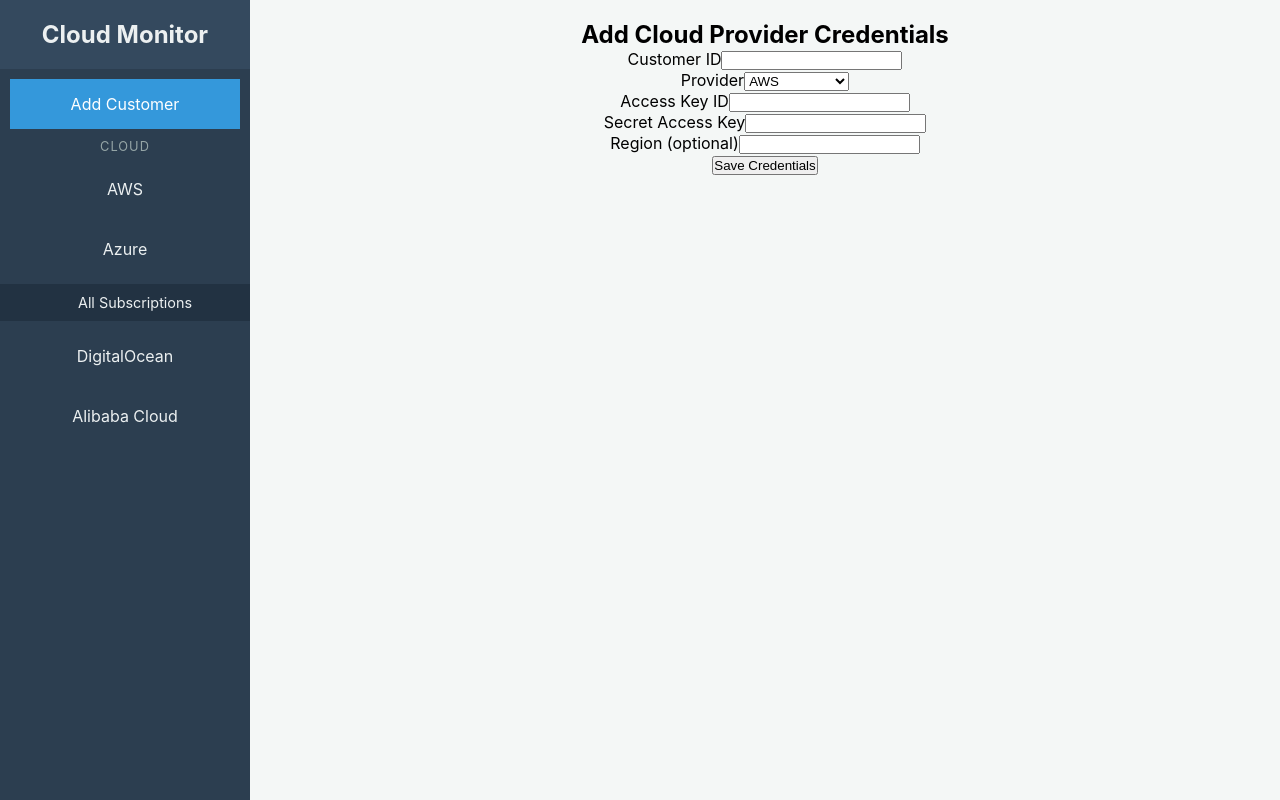
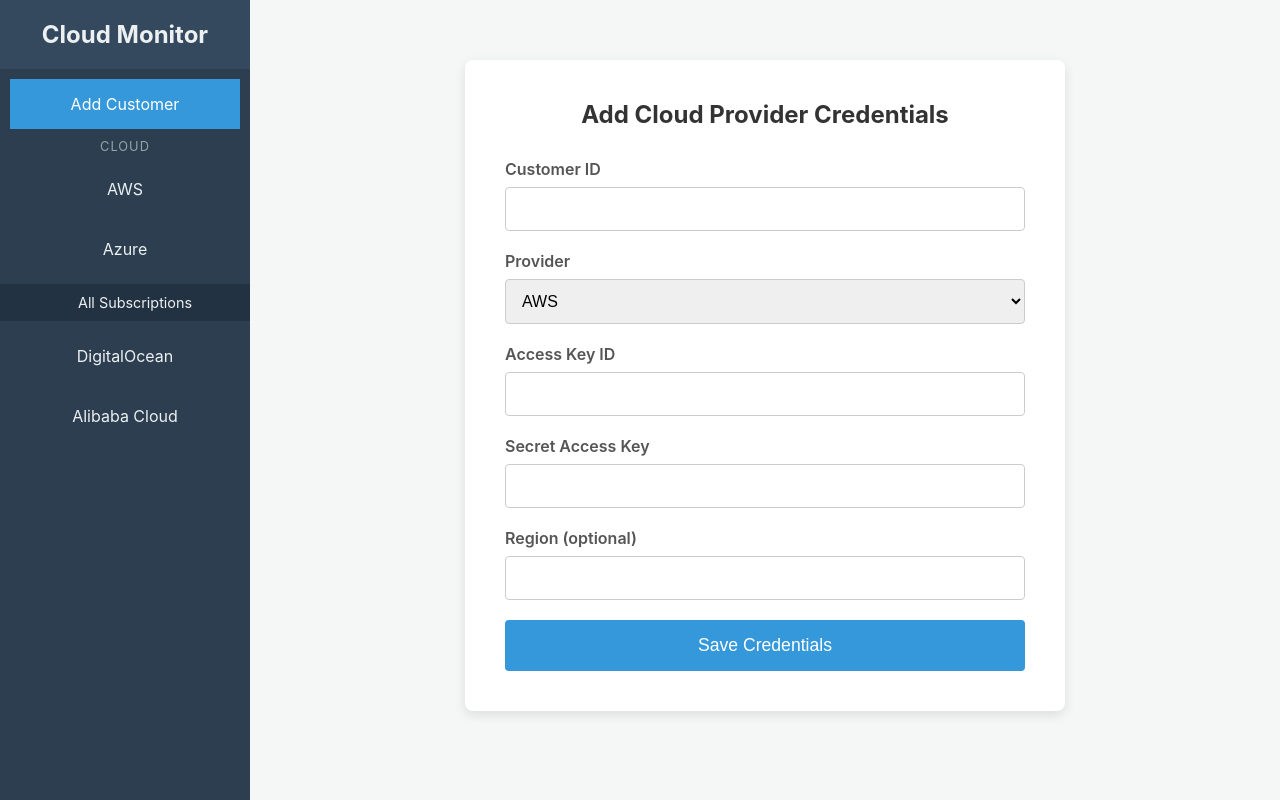
Before and after one commit to tekpro550/cloud-resource-monitor-frontend, a React (Create React App) app: page /add-customer in a window 1280 px wide. Built offline with nearby package versions, Linux system fonts and the light colour scheme.

Commit message:
feat: Implement customer-centric workflow and update form styling

```diff
--- a/src/App.js
+++ b/src/App.js
@@ -4,6 +4,7 @@ import Dashboard from './components/Dashboard';
 import CredentialForm from './components/CredentialForm';
 import Sidebar from './components/Sidebar';
 import SubscriptionDashboard from './components/SubscriptionDashboard';
+import ResourceDashboard from './components/ResourceDashboard';
 import './App.css';
 
 const App = () => {
@@ -16,6 +17,7 @@ const App = () => {
             <Route path="/" element={<Navigate to="/dashboard/aws" />} />
             <Route path="/add-customer" element={<CredentialForm />} />
             <Route path="/dashboard/:provider" element={<Dashboard />} />
+            <Route path="/dashboard/:provider/:customerId" element={<ResourceDashboard />} />
             <Route path="/dashboard/azure/subscriptions" element={<SubscriptionDashboard />} />
             <Route path="/dashboard" element={<Navigate to="/dashboard/aws" />} />
           </Routes>
--- /dev/null
+++ b/src/components/CredentialForm.css
@@ -0,0 +1,80 @@
+.credential-form-container {
+  display: flex;
+  justify-content: center;
+  align-items: flex-start;
+  padding: 40px;
+}
+
+.credential-form {
+  background: #fff;
+  padding: 40px;
+  border-radius: 8px;
+  box-shadow: 0 4px 12px rgba(0,0,0,0.1);
+  width: 100%;
+  max-width: 600px;
+}
+
+.credential-form h2 {
+  text-align: center;
+  margin-bottom: 30px;
+  color: #333;
+}
+
+.form-group {
+  margin-bottom: 20px;
+}
+
+.form-group label {
+  display: block;
+  margin-bottom: 8px;
+  font-weight: 600;
+  color: #555;
+  text-align: left;
+}
+
+.form-group input,
+.form-group select {
+  width: 100%;
+  padding: 12px;
+  border: 1px solid #ccc;
+  border-radius: 4px;
+  font-size: 1em;
+}
+
+.credential-form button {
+  width: 100%;
+  padding: 15px;
+  border: none;
+  background-color: #3498db;
+  color: white;
+  border-radius: 4px;
+  font-size: 1.1em;
+  cursor: pointer;
+  transition: background-color 0.3s;
+}
+
+.credential-form button:hover {
+  background-color: #2980b9;
+}
+
+.credential-form button:disabled {
+  background-color: #a9a9a9;
+  cursor: not-allowed;
+}
+
+.form-status {
+  margin-top: 20px;
+  padding: 15px;
+  border-radius: 4px;
+  text-align: center;
+}
+
+.form-status.success {
+  background-color: #e6f4ea;
+  color: #137333;
+}
+
+.form-status.error {
+  background-color: #fce8e6;
+  color: #c5221f;
+}
--- a/src/components/CredentialForm.js
+++ b/src/components/CredentialForm.js
@@ -1,4 +1,5 @@
 import React, { useState } from 'react';
+import './CredentialForm.css';
 
 const providerFields = {
   aws: [
@@ -76,6 +77,7 @@ const CredentialForm = () => {
   };
 
   return (
+    <div className="credential-form-container">
       <form className="credential-form" onSubmit={handleSubmit}>
         <h2>Add Cloud Provider Credentials</h2>
         <div className="form-group">
@@ -119,6 +121,7 @@ const CredentialForm = () => {
           <div className={`form-status ${status.type}`}>{status.message}</div>
         )}
       </form>
+    </div>
   );
 };
 
--- /dev/null
+++ b/src/components/CustomerList.css
@@ -0,0 +1,42 @@
+.customer-list-container {
+  background: #fff;
+  padding: 30px;
+  border-radius: 8px;
+  box-shadow: 0 4px 12px rgba(0,0,0,0.1);
+}
+
+.customer-list-container h2 {
+  text-align: center;
+  margin-bottom: 25px;
+}
+
+.customer-list {
+  list-style-type: none;
+  padding: 0;
+}
+
+.customer-list-item a {
+  display: block;
+  padding: 20px;
+  margin-bottom: 10px;
+  background-color: #f8f9fa;
+  border: 1px solid #e0e0e0;
+  border-radius: 4px;
+  text-decoration: none;
+  color: #333;
+  font-size: 1.1em;
+  transition: all 0.3s ease;
+}
+
+.customer-list-item a:hover {
+  background-color: #e9ecef;
+  border-left: 5px solid #3498db;
+  padding-left: 15px;
+}
+
+.no-customers {
+  text-align: center;
+  padding: 40px;
+  font-size: 1.2em;
+  color: #666;
+}
--- /dev/null
+++ b/src/components/CustomerList.js
@@ -0,0 +1,26 @@
+import React from 'react';
+import { Link } from 'react-router-dom';
+import './CustomerList.css';
+
+const CustomerList = ({ customers, provider }) => {
+  if (customers.length === 0) {
+    return <div className="no-customers">No customers found for this provider.</div>;
+  }
+
+  return (
+    <div className="customer-list-container">
+      <h2>Customers for {provider.toUpperCase()}</h2>
+      <ul className="customer-list">
+        {customers.map(customer => (
+          <li key={customer.id} className="customer-list-item">
+            <Link to={`/dashboard/${provider}/${customer.id}`}>
+              {customer.name}
+            </Link>
+          </li>
+        ))}
+      </ul>
+    </div>
+  );
+};
+
+export default CustomerList;
--- a/src/components/Dashboard.js
+++ b/src/components/Dashboard.js
@@ -1,99 +1,43 @@
-import React, { useState, useEffect, useMemo } from 'react';
+import React, { useState, useEffect } from 'react';
 import { useParams } from 'react-router-dom';
-import ServiceCard from './ServiceCard';
-import './Dashboard.css';
+import CustomerList from './CustomerList';
 
-const PROVIDERS = [
-  { key: 'aws', label: 'AWS', endpoint: 'https://cloud-resource-monitor-backend.azurewebsites.net/api/get_aws_resources?code=m_j4vEPIBnNtQVVQlGVqL7wtYNh_6jMNss0a3PM84FIoAzFuHbf9Ww==' },
-  { key: 'azure', label: 'Azure', endpoint: 'https://cloud-resource-monitor-backend.azurewebsites.net/api/get_azure_resources?code=m_j4vEPIBnNtQVVQlGVqL7wtYNh_6jMNss0a3PM84FIoAzFuHbf9Ww==' },
-  { key: 'digitalocean', label: 'DigitalOcean', endpoint: 'https://cloud-resource-monitor-backend.azurewebsites.net/api/get_digitalocean_resources?code=m_j4vEPIBnNtQVVQlGVqL7wtYNh_6jMNss0a3PM84FIoAzFuHbf9Ww==' },
-  { key: 'alibaba', label: 'Alibaba', endpoint: 'https://cloud-resource-monitor-backend.azurewebsites.net/api/get_alibaba_resources?code=m_j4vEPIBnNtQVVQlGVqL7wtYNh_6jMNss0a3PM84FIoAzFuHbf9Ww==' },
-];
-
-const customer_id = "test123"; // TODO: Replace with actual logic
+// Mock data - in a real app, this would come from an API
+const mockCustomers = {
+  aws: [
+    { id: 'customer-123', name: 'Global Tech Inc.' },
+    { id: 'customer-456', name: 'Innovate Solutions' },
+  ],
+  azure: [
+    { id: 'customer-123', name: 'Global Tech Inc.' },
+    { id: 'customer-789', name: 'Azure-First Company' },
+  ],
+  digitalocean: [
+    { id: 'customer-101', name: 'Startup Fast' },
+  ],
+  alibaba: [],
+};
 
 const Dashboard = () => {
-  const { provider: activeProvider } = useParams();
-  const [resources, setResources] = useState([]);
-  const [loading, setLoading] = useState(false);
-  const [error, setError] = useState(null);
+  const { provider } = useParams();
+  const [customers, setCustomers] = useState([]);
+  const [loading, setLoading] = useState(true);
 
   useEffect(() => {
-    const fetchResources = async () => {
-      setLoading(true);
-      setError(null);
-      setResources([]);
-      const provider = PROVIDERS.find(p => p.key === activeProvider);
-      if (!provider) {
-        setError(`Invalid provider: ${activeProvider}`);
-        setLoading(false);
-        return;
-      };
-      try {
-        const res = await fetch(`${provider.endpoint}&customer_id=${customer_id}`);
-        if (!res.ok) throw new Error(`Error: ${res.status}`);
-        const data = await res.json();
-        setResources(data.resources || []);
-      } catch (err) {
-        setError(err.message);
-      } finally {
-        setLoading(false);
-      }
-    };
-    fetchResources();
-  }, [activeProvider]);
-
-  const services = useMemo(() => {
-    const serviceMap = resources.reduce((acc, resource) => {
-      const serviceType = resource.type || 'Unknown Service';
-      if (!acc[serviceType]) {
-        acc[serviceType] = { name: serviceType, count: 0 };
-      }
-      acc[serviceType].count++;
-      return acc;
-    }, {});
-    return Object.values(serviceMap);
-  }, [resources]);
-
-  const providerInfo = PROVIDERS.find(p => p.key === activeProvider);
-
-  // Summary
-  const total = resources.length;
-  const running = resources.filter(r => r.status === 'running').length;
-  const stopped = resources.filter(r => r.status === 'stopped').length;
+    // Simulating fetching customers for the selected provider
+    setLoading(true);
+    setTimeout(() => {
+      setCustomers(mockCustomers[provider] || []);
+      setLoading(false);
+    }, 300);
+  }, [provider]);
 
   return (
-    <div className="dashboard">
-      <div className="dashboard-header">
-        <h1>{providerInfo ? `${providerInfo.label} Service View` : 'Dashboard'}</h1>
-        <div className="dashboard-stats">
-          <div className="stat-item">
-            <span className="stat-label">Total Resources</span>
-            <span className="stat-value">{total}</span>
-          </div>
-          <div className="stat-item">
-            <span className="stat-label">Running</span>
-            <span className="stat-value">{running}</span>
-          </div>
-          <div className="stat-item">
-            <span className="stat-label">Stopped</span>
-            <span className="stat-value">{stopped}</span>
-          </div>
-        </div>
-      </div>
-
+    <div>
       {loading ? (
-        <div className="loading-state"><p>Loading services...</p></div>
-      ) : error ? (
-        <div className="error-container"><p style={{ color: 'red' }}>Error: {error}</p></div>
-      ) : services.length === 0 ? (
-        <div className="no-resources"><p>No services found for this provider.</p></div>
+        <div className="loading-state"><p>Loading customers...</p></div>
       ) : (
-        <div className="service-grid">
-          {services.map(service => (
-            <ServiceCard key={service.name} service={service} />
-          ))}
-        </div>
+        <CustomerList customers={customers} provider={provider} />
       )}
     </div>
   );
--- /dev/null
+++ b/src/components/ResourceDashboard.js
@@ -0,0 +1,102 @@
+import React, { useState, useEffect, useMemo } from 'react';
+import { useParams } from 'react-router-dom';
+import ServiceCard from './ServiceCard';
+import './Dashboard.css';
+
+const PROVIDERS = [
+  { key: 'aws', label: 'AWS', endpoint: 'https://cloud-resource-monitor-backend.azurewebsites.net/api/get_aws_resources?code=m_j4vEPIBnNtQVVQlGVqL7wtYNh_6jMNss0a3PM84FIoAzFuHbf9Ww==' },
+  { key: 'azure', label: 'Azure', endpoint: 'https://cloud-resource-monitor-backend.azurewebsites.net/api/get_azure_resources?code=m_j4vEPIBnNtQVVQlGVqL7wtYNh_6jMNss0a3PM84FIoAzFuHbf9Ww==' },
+  { key: 'digitalocean', label: 'DigitalOcean', endpoint: 'https://cloud-resource-monitor-backend.azurewebsites.net/api/get_digitalocean_resources?code=m_j4vEPIBnNtQVVQlGVqL7wtYNh_6jMNss0a3PM84FIoAzFuHbf9Ww==' },
+  { key: 'alibaba', label: 'Alibaba', endpoint: 'https://cloud-resource-monitor-backend.azurewebsites.net/api/get_alibaba_resources?code=m_j4vEPIBnNtQVVQlGVqL7wtYNh_6jMNss0a3PM84FIoAzFuHbf9Ww==' },
+];
+
+const ResourceDashboard = () => {
+  const { provider, customerId } = useParams();
+  const [resources, setResources] = useState([]);
+  const [loading, setLoading] = useState(false);
+  const [error, setError] = useState(null);
+
+  useEffect(() => {
+    const fetchResources = async () => {
+      setLoading(true);
+      setError(null);
+      setResources([]);
+      const providerInfo = PROVIDERS.find(p => p.key === provider);
+      if (!providerInfo) {
+        setError(`Invalid provider: ${provider}`);
+        setLoading(false);
+        return;
+      }
+      try {
+        const res = await fetch(`${providerInfo.endpoint}&customer_id=${customerId}`);
+        if (!res.ok) throw new Error(`Error: ${res.status}`);
+        const data = await res.json();
+        setResources(data.resources || []);
+      } catch (err) {
+        setError(err.message);
+      } finally {
+        setLoading(false);
+      }
+    };
+    if (provider && customerId) {
+      fetchResources();
+    }
+  }, [provider, customerId]);
+
+  const services = useMemo(() => {
+    const serviceMap = resources.reduce((acc, resource) => {
+      const serviceType = resource.type || 'Unknown Service';
+      if (!acc[serviceType]) {
+        acc[serviceType] = { name: serviceType, count: 0 };
+      }
+      acc[serviceType].count++;
+      return acc;
+    }, {});
+    return Object.values(serviceMap);
+  }, [resources]);
+
+  const providerInfo = PROVIDERS.find(p => p.key === provider);
+
+  // Summary
+  const total = resources.length;
+  const running = resources.filter(r => r.status === 'running').length;
+  const stopped = resources.filter(r => r.status === 'stopped').length;
+
+  return (
+    <div className="dashboard">
+      <div className="dashboard-header">
+        <h1>{providerInfo ? `${providerInfo.label} Services for ${customerId}` : 'Resource Dashboard'}</h1>
+        <div className="dashboard-stats">
+          <div className="stat-item">
+            <span className="stat-label">Total Resources</span>
+            <span className="stat-value">{total}</span>
+          </div>
+          <div className="stat-item">
+            <span className="stat-label">Running</span>
+            <span className="stat-value">{running}</span>
+          </div>
+          <div className="stat-item">
+            <span className="stat-label">Stopped</span>
+            <span className="stat-value">{stopped}</span>
+          </div>
+        </div>
+      </div>
+
+      {loading ? (
+        <div className="loading-state"><p>Loading services...</p></div>
+      ) : error ? (
+        <div className="error-container"><p style={{ color: 'red' }}>Error: {error}</p></div>
+      ) : services.length === 0 ? (
+        <div className="no-resources"><p>No services found for this provider.</p></div>
+      ) : (
+        <div className="service-grid">
+          {services.map(service => (
+            <ServiceCard key={service.name} service={service} />
+          ))}
+        </div>
+      )}
+    </div>
+  );
+};
+
+export default ResourceDashboard;
```
Lines whose indentation alone changed are shown as unchanged.
